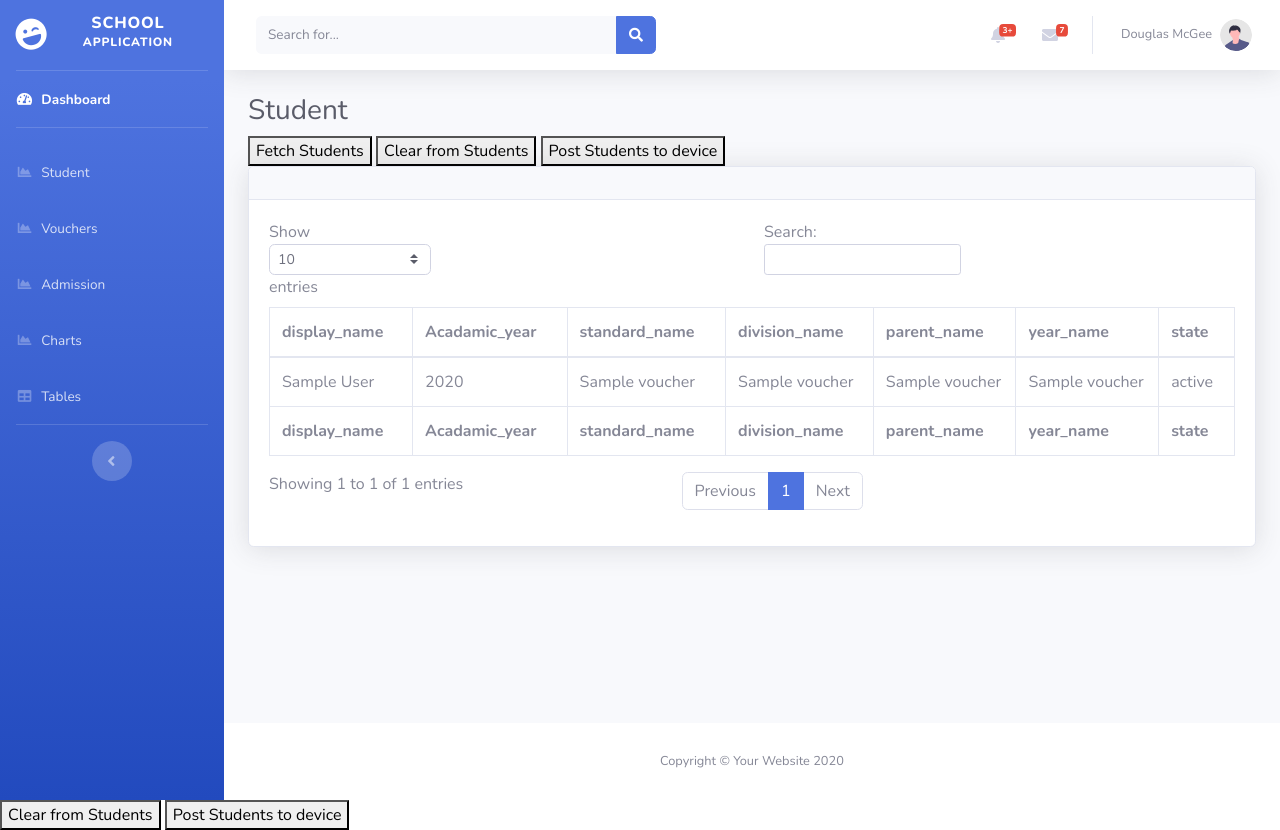
After one commit to smsibghatullah/school_fooline_app, a Django app: template application/templates/student.html in a window 1280 px wide. The commit adds this page. Run offline with Django 3.2, Linux system fonts and the light colour scheme; the template is opened without the code that fills it: most values are stand-ins (such as "Sample title", 1, 10 or a date in 2020); some libraries are stand-ins or nearby versions.

Commit message:
work for students completed

```diff
--- a/application/management/commands/device_test.py
+++ b/application/management/commands/device_test.py
@@ -9,7 +9,7 @@
         time = timezone.now().strftime('%X')
         self.stdout.write("It's now %s" % time)
         conn = None
-        zk = ZK('192.168.1.105', port=4370, timeout=5)
+        zk = ZK('192.168.1.108', port=4370, timeout=5)
         try:
             print('Connecting to device..........................')
             conn = zk.connect()
--- a/application/management/commands/sync_vouchers.py
+++ b/application/management/commands/sync_vouchers.py
@@ -26,7 +26,7 @@
         for i in unposted_vouchers:
             student_payslip_id, date, amount_paid, journal_id = i.voucher_id,i.received_date,i.received_amount,i.journal_id
             due_amount = int(i.total) - int(amount_paid)
-            data = {'student_payslip_id':int(student_payslip_id), 'date':date, 'memo':'7676767','amount_paid':int(amount_paid),'journal_id':int(journal_id), 'amount_due':int(due_amount)}
+            data = {'student_payslip_id':int(student_payslip_id), 'date':date, 'memo':'7676767','amount_paid':int(amount_paid),'journal_id':int(journal_id), 'amount_due':int(i.total)}
             print(data)
             paid_fee = models.execute_kw(db, uid, password,'payment.fee.wizard', 'pay_api',[[],data])
             Voucher.objects.filter(voucher_id=student_payslip_id).update(offline_status=str(paid_fee))
@@ -38,12 +38,12 @@
         # ===================================================
         fee_vouchers = models.execute_kw(db, uid, password,
                   'student.payslip', 'search_read',
-                  [[['id', '!=', 0], ['state', '=', 'confirm']]])
+                  [[['id', '!=', 0], ['state', 'in', ['confirm', 'pending']]]])
         print(len(fee_vouchers))
         if len(fee_vouchers) != 0:
             Voucher.objects.filter(received_amount=None).delete()
             # Voucher.objects.all().delete()
-        # print(json.dumps(fee_vouchers[0], sort_keys=True, indent=4))
+        print(json.dumps(fee_vouchers[0], sort_keys=True, indent=4))
         for item in fee_vouchers:
 
             voucher = Voucher()
--- a/application/models.py
+++ b/application/models.py
@@ -17,9 +17,9 @@
     state = models.CharField(max_length=200, null=True, blank=True)
 
 class Attendance(models.Model):
-    StudentId = models.CharField(max_length=200)
-    AttendanceDate = models.CharField(max_length=200)
-    SmsStatus = models.CharField(max_length=200)
+    student_id = models.CharField(max_length=200)
+    attendance_date = models.CharField(max_length=200)
+    sms_status = models.CharField(max_length=200)
 
 class Voucher(models.Model):
    voucher_id = models.CharField(max_length=200, null=True, blank=True)
--- a/application/templates/partials/_sidebar.html
+++ b/application/templates/partials/_sidebar.html
@@ -91,7 +91,11 @@
             </div>
         </div>
     </li> -->
-
+    <li class="nav-item">
+        <a class="nav-link" href="student">
+            <i class="fas fa-fw fa-chart-area"></i>
+            <span>Student</span></a>
+    </li>
     <li class="nav-item">
         <a class="nav-link" href="vouchers">
             <i class="fas fa-fw fa-chart-area"></i>
--- /dev/null
+++ b/application/templates/student.html
@@ -0,0 +1,206 @@
+
+{% extends 'base.html' %}
+
+{% block content %}
+
+{% load static %}
+    <!-- Page Wrapper -->
+    <div id="wrapper">
+
+        <!-- Sidebar -->
+        {% include 'partials/_sidebar.html' %}
+        <!-- End of Sidebar -->
+
+        <!-- Content Wrapper -->
+        <div id="content-wrapper" class="d-flex flex-column">
+
+            <!-- Main Content -->
+            <div id="content">
+
+                <!-- Topbar -->
+                {% include 'partials/_headernav.html' %}
+                <!-- End of Topbar -->
+
+                <!-- Begin Page Content -->
+                <div class="container-fluid">
+
+                    <!-- Page Heading -->
+                    <h1 class="h3 mb-2 text-gray-800">Student</h1>
+                    <button id="fetch_students">Fetch Students</button>
+                    <button id="clear_device">Clear from Students</button>
+                    <button id="post_to_device_students">Post Students to device</button>
+
+                    <!-- DataTales Example -->
+                    <div class="card shadow mb-4">
+                        <div class="card-header py-3">
+                            <h6 class="m-0 font-weight-bold text-primary"></h6>
+                        </div>
+                        <div class="card-body">
+                            <div class="table-responsive">
+                                <table class="table table-bordered" id="dataTable" width="100%" cellspacing="0">
+                                    <thead>
+                                        <tr>
+                                            <th>display_name</th>
+                                            <th>Acadamic_year</th>
+                                            <th>standard_name</th>
+                                            <th>division_name</th>
+                                            <th>parent_name</th>
+                                            <th>year_name</th>
+                                            <th>state</th>
+                                        </tr>
+                                    </thead>
+                                    <tfoot>
+                                        <tr>
+                                            <th>display_name</th>
+                                            <th>Acadamic_year</th>
+                                            <th>standard_name</th>
+                                            <th>division_name</th>
+                                            <th>parent_name</th>
+                                            <th>year_name</th>
+                                            <th>state</th>
+                                        </tr>
+                                    </tfoot>
+                                    <tbody>
+                                        {% for voucher in vouchers_list %}
+                                        <tr>
+                                            <td>{{voucher.display_name}}</td>
+                                            <td>{{voucher.Acadamic_year}}</td>
+                                            <td>{{voucher.standard_name}}</td>
+                                            <td>{{voucher.division_name}}</td>
+                                            <td>{{voucher.parent_name}}</td>
+                                            <td>{{voucher.year_name}}</td>
+                                            <td>{{voucher.state}}</td>
+                                        </tr>
+                                        {% endfor %}
+
+
+                                    </tbody>
+                                </table>
+                            </div>
+                        </div>
+                    </div>
+
+                </div>
+                <!-- /.container-fluid -->
+
+            </div>
+            <!-- End of Main Content -->
+
+            <!-- Footer -->
+            <footer class="sticky-footer bg-white">
+                <div class="container my-auto">
+                    <div class="copyright text-center my-auto">
+                        <span>Copyright &copy; Your Website 2020</span>
+                    </div>
+                </div>
+            </footer>
+            <!-- End of Footer -->
+
+        </div>
+        <!-- End of Content Wrapper -->
+
+    </div>
+    <!-- End of Page Wrapper -->
+
+    <!-- Scroll to Top Button-->
+    <a class="scroll-to-top rounded" href="#page-top">
+        <i class="fas fa-angle-up"></i>
+    </a>
+
+    <!-- Logout Modal-->
+    <div class="modal fade" id="logoutModal" tabindex="-1" role="dialog" aria-labelledby="exampleModalLabel"
+        aria-hidden="true">
+        <div class="modal-dialog" role="document">
+            <div class="modal-content">
+                <div class="modal-header">
+                    <h5 class="modal-title" id="exampleModalLabel">Ready to Leave?</h5>
+                    <button class="close" type="button" data-dismiss="modal" aria-label="Close">
+                        <span aria-hidden="true">×</span>
+                    </button>
+                </div>
+                <div class="modal-body">Select "Logout" below if you are ready to end your current session.</div>
+                <div class="modal-footer">
+                    <button class="btn btn-secondary" type="button" data-dismiss="modal">Cancel</button>
+                    <a class="btn btn-primary" href="login.html">Logout</a>
+                </div>
+            </div>
+        </div>
+    </div>
+
+
+    {% include 'partials/_voucher_recerive.html' %}
+    <!-- <script src="js/demo/datatables-demo.js"></script> -->
+      <!-- Page level plugins -->
+      <!-- <script src="vendor/datatables/jquery.dataTables.min.js"></script>
+      <script src="vendor/datatables/dataTables.bootstrap4.min.js"></script>
+   -->
+      <!-- Page level custom scripts -->
+      <!-- <script src="js/demo/datatables-demo.js"></script> -->
+      <button id="clear_device">Clear from Students</button>
+      <button id="post_to_device_students">Post Students to device</button>
+      <script>
+
+    window.addEventListener('load', function () {
+        $('.receive_payment').on('click', function(){
+            let voucherid = $(this).attr('data-voucherid');
+            $('#voucherid').val(voucherid);
+            console.log(voucherid);
+            $('#receive_amount').modal('show');
+        });
+
+        $('#fetch_students').on('click', function(){
+            ajaxRequest= $.ajax({   url: "fetch_students",  headers: {'X-CSRFToken': csrftoken}, type: "get",});
+
+        })
+        $('#clear_device').on('click', function(){
+            ajaxRequest= $.ajax({   url: "clear_device",  headers: {'X-CSRFToken': csrftoken}, type: "get",});
+
+        })
+        $('#post_to_device_students').on('click', function(){
+            ajaxRequest= $.ajax({   url: "post_to_device_students",  headers: {'X-CSRFToken': csrftoken}, type: "get",});
+
+        })
+;
+
+
+    });
+                function submit_payment_form(){
+                            let received_amount = $( "input[name=received_amount]" ).val();
+                            let voucher_id = $( "input[name=voucher_id]" ).val();
+                            console.log(received_amount, voucher_id);
+                            ajaxRequest= $.ajax({
+                                    url: "postvoucher",
+                                    headers: {'X-CSRFToken': csrftoken},
+                                    type: "post",
+                                    data: {voucher_id, received_amount}
+                                });
+
+                            /*  Request can be aborted by ajaxRequest.abort() */
+
+                            ajaxRequest.done(function (response, textStatus, jqXHR){
+
+                                Swal.fire(
+                                            'Payment Receiced',
+                                            '',
+                                            'success'
+                                            )
+
+                                setTimeout(function() {location.reload()}, 2000)
+                            });
+
+                            /* On failure of request this function will be called  */
+                            ajaxRequest.fail(function (){
+                                Swal.fire({
+                                    icon: 'error',
+                                    title: 'Oops...',
+                                    text: 'Something went wrong!',
+                                    footer: '<a href="">Why do I have this issue?</a>'
+                                    })
+                                    setTimeout(function() {location.reload()}, 2000)
+                            });
+                    }
+
+      </script>
+
+
+    {% endblock %}
--- a/application/urls.py
+++ b/application/urls.py
@@ -9,6 +9,10 @@
     path('vouchers', views.vouchers, name='vouchers'),
     path('postvoucher', views.postvoucher, name='postvoucher'),
     path('admission', views.admission, name='admission'),
+    path('student', views.student, name='student'),
+    path('fetch_students', views.fetch_students, name='fetch_students'),
+    path('clear_device', views.clear_device, name='clear_device'),
+    path('post_to_device_students', views.post_to_device_students, name='post_to_device_students'),
     # ex: /polls/5/
     # path('<int:question_id>/', views.detail, name='detail'),
     # # ex: /polls/5/results/
```
Also changed, not shown: application/management/commands/device_clear.py (+7 -9 lines), application/management/commands/device_live_capture.py (+12 -2 lines), application/management/commands/sync_students.py (+6 -5 lines), application/management/commands/syncusers_to_device.py (+17 -3 lines), application/management/commands/udp.py (added, +22 -0 lines), application/views.py (+20 -1 lines), application/migrations/0008_rename_attendancedate_attendance_attendance_date_and_more.py (added), db.sqlite3.
